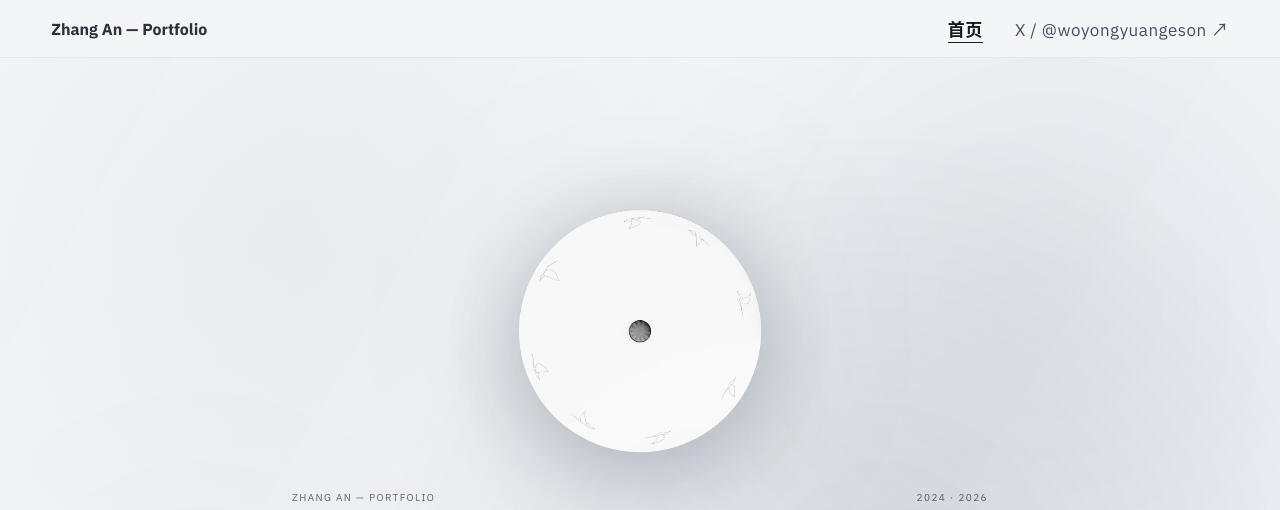
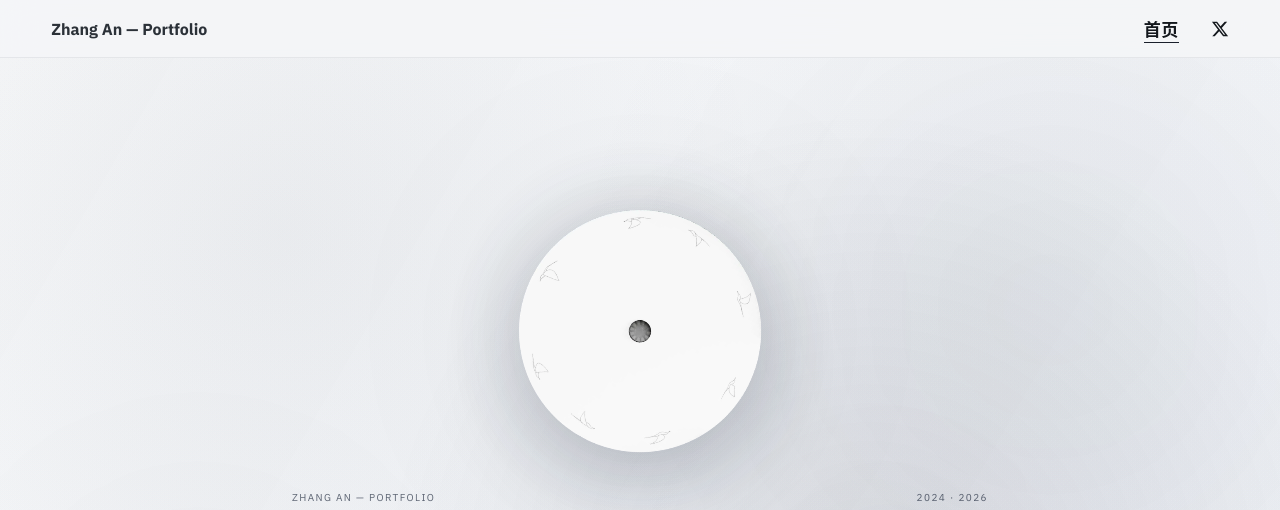
Before and after one commit to 711stoner/an-portfolio, a plain HTML site: page index.html in a window 1280 px wide. Shown: the top 510 px of the page. Drawn offline with Linux system fonts and the light colour scheme.

Commit message:
style: replace social labels with X icon

```diff
--- a/index.html
+++ b/index.html
@@ -451,6 +451,14 @@
       @media (max-width: 720px) {
         .home-cd .hero-intro { max-width: none; }
       }
+      .x-icon-link {
+        display: inline-flex;
+        align-items: center;
+        justify-content: center;
+        color: #14181d;
+        line-height: 1;
+      }
+      .x-icon-link svg { width: 18px; height: 18px; fill: currentColor; }
     </style>
 
     <script type="application/ld+json">{
@@ -472,7 +480,7 @@
         </a>
                         <nav class="nav-links">
           <a href="index.html" class="active">首页</a>
-          <a href="https://x.com/woyongyuangeson" target="_blank" rel="me noopener noreferrer" aria-label="章安的 X 社交媒体主页">X / @woyongyuangeson ↗</a>
+          <a class="x-icon-link" href="https://x.com/woyongyuangeson" target="_blank" rel="me noopener noreferrer" aria-label="X 社交媒体" title="X 社交媒体"><svg viewBox="0 0 24 24" width="18" height="18" aria-hidden="true"><path fill="currentColor" d="M18.244 2.25h3.308l-7.227 8.26 8.502 11.24H16.17l-5.214-6.817L4.99 21.75H1.68l7.73-8.835L1.254 2.25H8.08l4.713 6.231 5.45-6.231Zm-1.161 17.52h1.833L7.084 4.126H5.117L17.083 19.77Z"/></svg></a>
         </nav>
       </div>
     </header>
@@ -515,7 +523,7 @@
 
     <footer class="footer">
       © 2026 章安 · All Rights Reserved
-      <div style="margin-top: 8px;"><a href="https://x.com/woyongyuangeson" target="_blank" rel="me noopener noreferrer" style="color: #475061; font-size: 12px; text-decoration: none; border-bottom: 1px solid rgba(122,144,168,0.35);">X / @woyongyuangeson ↗</a> · <a href="https://www.anfilm.club/get-back" style="color: #475061; font-size: 12px; text-decoration: none; border-bottom: 1px solid rgba(122,144,168,0.35);">Personal →</a></div>
+      <div style="margin-top: 10px;"><a class="x-icon-link" href="https://x.com/woyongyuangeson" target="_blank" rel="me noopener noreferrer" aria-label="X 社交媒体" title="X 社交媒体"><svg viewBox="0 0 24 24" width="16" height="16" aria-hidden="true"><path fill="currentColor" d="M18.244 2.25h3.308l-7.227 8.26 8.502 11.24H16.17l-5.214-6.817L4.99 21.75H1.68l7.73-8.835L1.254 2.25H8.08l4.713 6.231 5.45-6.231Zm-1.161 17.52h1.833L7.084 4.126H5.117L17.083 19.77Z"/></svg></a></div>
     </footer>
 
     <div class="modal">
```
Also changed, not shown: about.html (+1 -1 lines), contact.html (+1 -1 lines), events.html (+1 -1 lines), services.html (+1 -1 lines), work.html (+1 -1 lines), works.html (+1 -1 lines).
